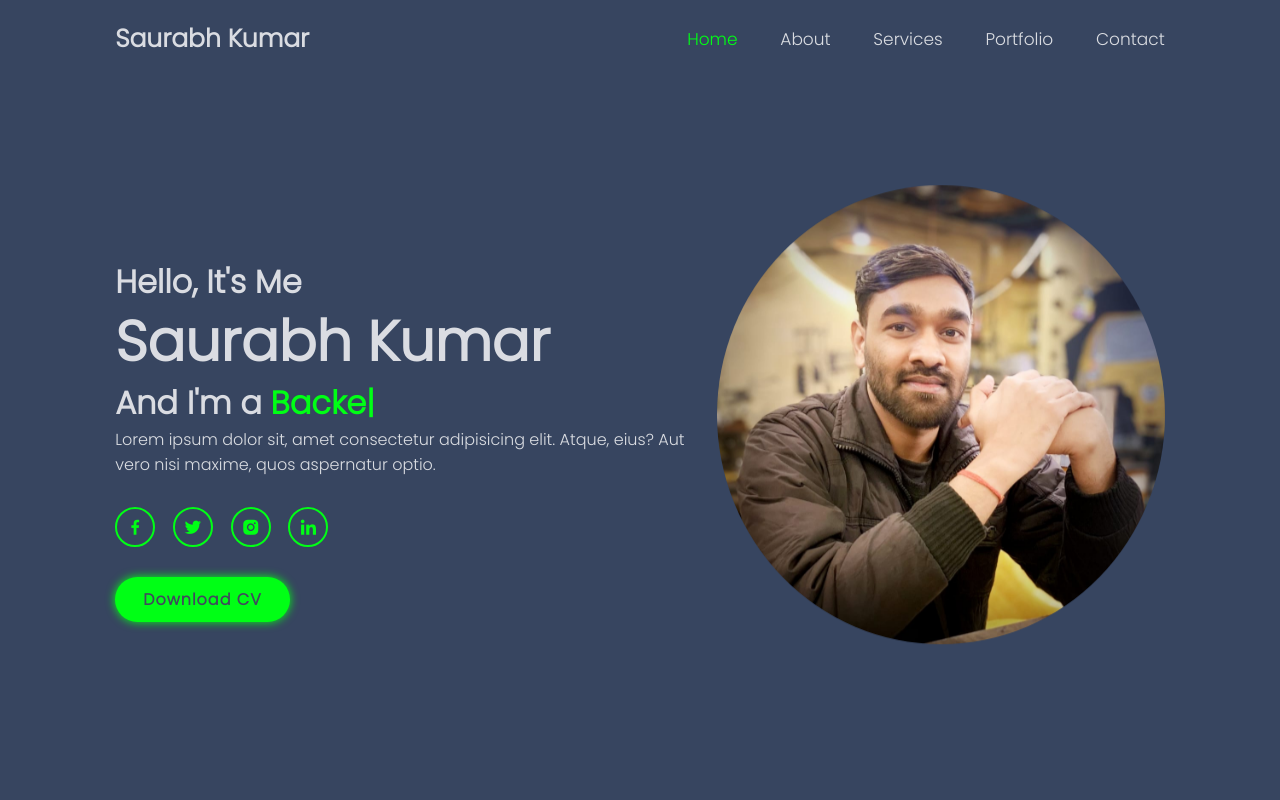
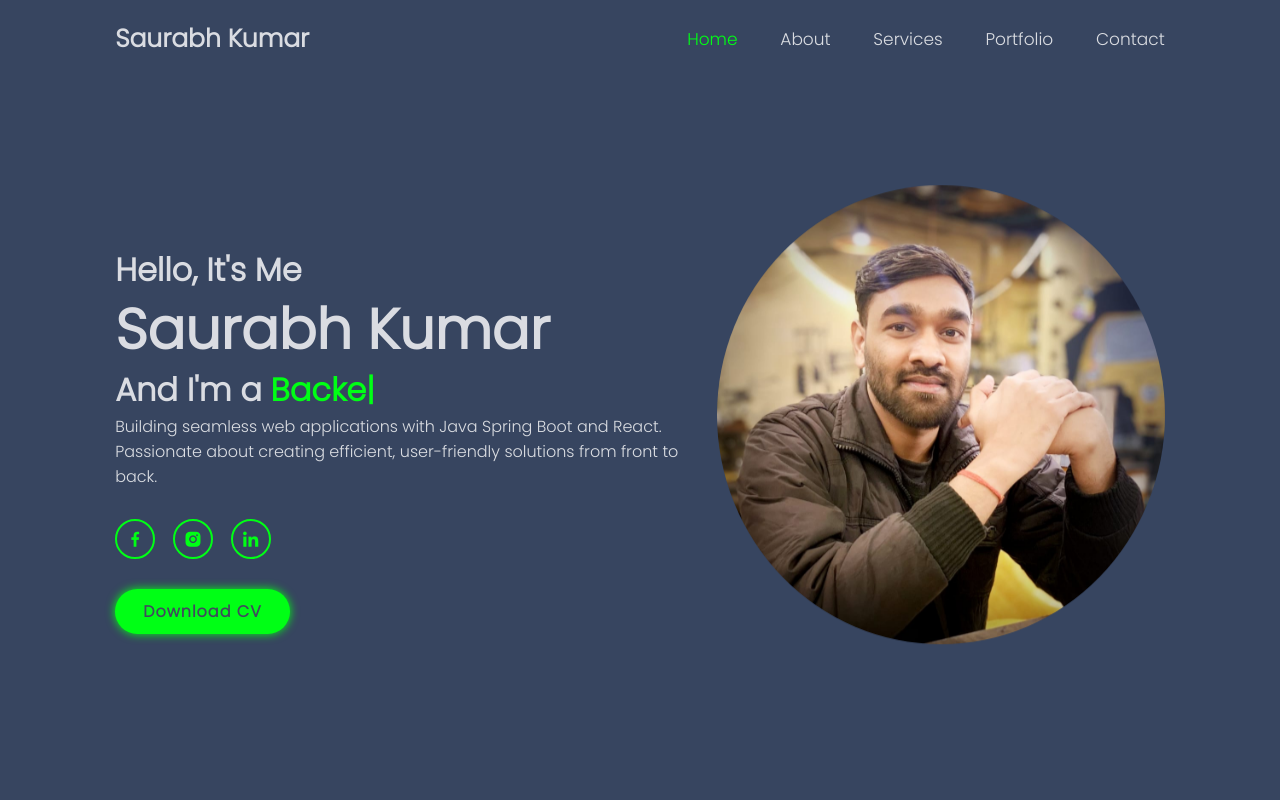
Before and after one commit to saurabh-bgp/Portfolio, a plain HTML site: page index.html in a window 1280 px wide. Shown: the top 800 px of the page. Drawn offline with nearby package versions, Linux system fonts and the light colour scheme.

Commit message:
adding social media url

```diff
--- a/index.html
+++ b/index.html
@@ -33,12 +33,13 @@
             <h3>Hello, It's Me</h3>
             <h1>Saurabh Kumar</h1>
             <h3>And I'm a <span class="multiple-text"></span></h3>
-            <p>Lorem ipsum dolor sit, amet consectetur adipisicing elit. Atque, eius? Aut vero nisi maxime, quos aspernatur optio.</p>
+            <p>Building seamless web applications with Java Spring Boot and React.
+                Passionate about creating efficient, user-friendly solutions from front to back.</p>
             <div class="social-media">
-                <a href="#"><i class='bx bxl-facebook'></i></a>
-                <a href="#"><i class='bx bxl-twitter' ></i></a>
-                <a href="#"><i class='bx bxl-instagram-alt' ></i></a>
-                <a href="#"><i class='bx bxl-linkedin' ></i></a>
+                <a href="https://www.facebook.com/saurabh.sagar.790/"><i class='bx bxl-facebook'></i></a>
+                <!-- <a href="#"><i class='bx bxl-twitter' ></i></a> -->
+                <a href="https://www.instagram.com/saurabhkrbgp/"><i class='bx bxl-instagram-alt' ></i></a>
+                <a href="https://www.linkedin.com/in/saurabh-kumar-sa143/"><i class='bx bxl-linkedin' ></i></a>
             </div>
             <a href="SaurabhResume.pdf" download="Resume_Saurabh" class="btn">Download CV</a>
         </div>
```
